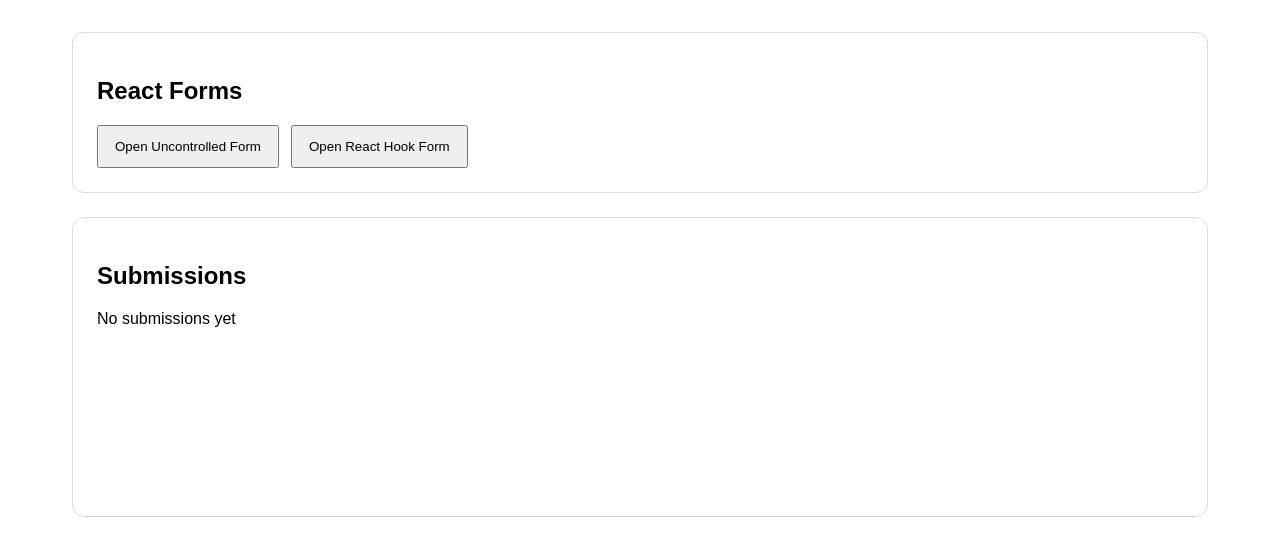
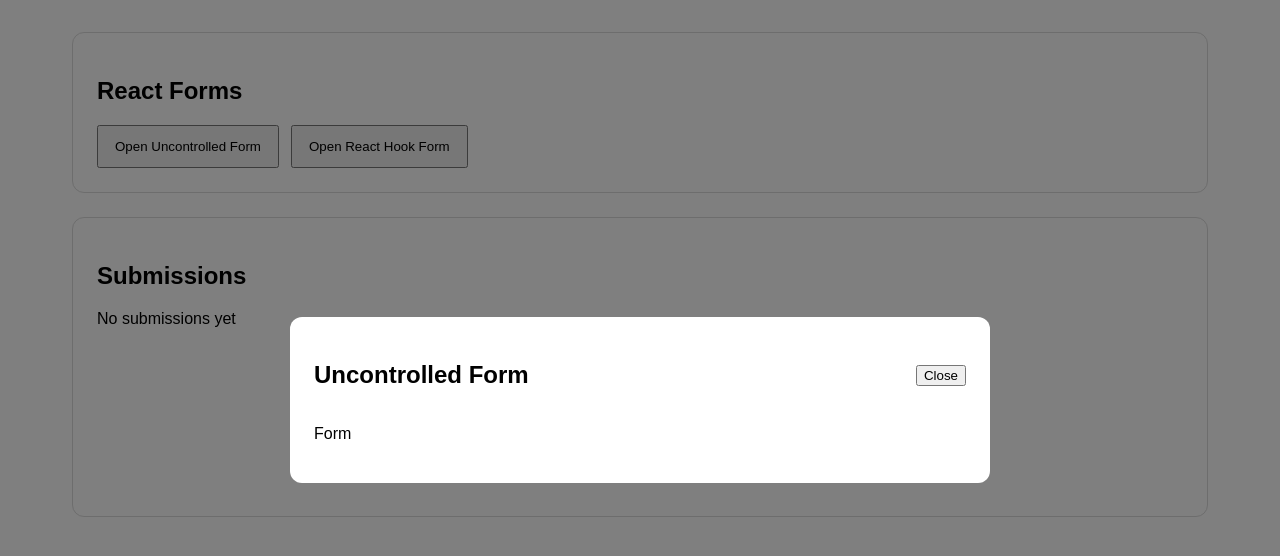
Before and after one commit to artkoro94/rs-react, a React (Vite) app: page / in a window 1280 px wide. Both pictures are taken after a click on the button "Open Uncontrolled Form". Shown: the top 556 px of the page. Built offline with nearby package versions, Linux system fonts and the light colour scheme.

Commit message:
feat: implement reusable modal portal

```diff
--- a/src/App.css
+++ b/src/App.css
@@ -40,3 +40,26 @@ body {
   padding: 24px;
   min-height: 300px;
 }
+
+.modal-overlay {
+  position: fixed;
+  inset: 0;
+  background: rgb(0 0 0 / 50%);
+  display: flex;
+  justify-content: center;
+  align-items: center;
+}
+
+.modal-content {
+  width: 100%;
+  max-width: 700px;
+  background: white;
+  border-radius: 12px;
+  padding: 24px;
+}
+
+.modal-header {
+  display: flex;
+  justify-content: space-between;
+  align-items: center;
+}
--- a/src/App.tsx
+++ b/src/App.tsx
@@ -1,15 +1,33 @@
+import { useState } from 'react';
 import './App.css';
+import { Modal } from './components/modal/modal';
 
 function App() {
+  const [isUncontrolledOpen, setIsUncontrolledOpen] =
+    useState(false);
+
+  const [isHookFormOpen, setIsHookFormOpen] =
+    useState(false);
+
   return (
     <main className="app">
       <section className="controls">
         <h1>React Forms</h1>
 
         <div className="actions">
-          <button type="button">Open Uncontrolled Form</button>
+          <button
+            type="button"
+            onClick={() => setIsUncontrolledOpen(true)}
+          >
+            Open Uncontrolled Form
+          </button>
 
-          <button type="button">Open React Hook Form</button>
+          <button
+            type="button"
+            onClick={() => setIsHookFormOpen(true)}
+          >
+            Open React Hook Form
+          </button>
         </div>
       </section>
 
@@ -18,6 +36,22 @@ function App() {
 
         <p>No submissions yet</p>
       </section>
+
+      <Modal
+        title="Uncontrolled Form"
+        isOpen={isUncontrolledOpen}
+        onClose={() => setIsUncontrolledOpen(false)}
+      >
+        <p>Form</p>
+      </Modal>
+
+      <Modal
+        title="React Hook Form"
+        isOpen={isHookFormOpen}
+        onClose={() => setIsHookFormOpen(false)}
+      >
+        <p>Form</p>
+      </Modal>
     </main>
   );
 }
--- /dev/null
+++ b/src/components/modal/modal.tsx
@@ -0,0 +1,70 @@
+import { useEffect, useRef } from 'react';
+import { createPortal } from 'react-dom';
+
+interface ModalProps {
+  title: string;
+  isOpen: boolean;
+  onClose: () => void;
+  children: React.ReactNode;
+}
+
+export function Modal({
+  title,
+  isOpen,
+  onClose,
+  children,
+}: ModalProps) {
+  const overlayRef = useRef<HTMLDivElement>(null);
+
+  useEffect(() => {
+    if (!isOpen) {
+      return;
+    }
+
+    const handleEscape = (event: KeyboardEvent) => {
+      if (event.key === 'Escape') {
+        onClose();
+      }
+    };
+
+    document.addEventListener('keydown', handleEscape);
+
+    return () => {
+      document.removeEventListener('keydown', handleEscape);
+    };
+  }, [isOpen, onClose]);
+
+  if (!isOpen) {
+    return null;
+  }
+
+  return createPortal(
+    <div
+      ref={overlayRef}
+      className="modal-overlay"
+      onClick={(event) => {
+        if (event.target === overlayRef.current) {
+          onClose();
+        }
+      }}
+    >
+      <div
+        className="modal-content"
+        role="dialog"
+        aria-modal="true"
+        aria-label={title}
+      >
+        <div className="modal-header">
+          <h2>{title}</h2>
+
+          <button type="button" onClick={onClose}>
+            Close
+          </button>
+        </div>
+
+        {children}
+      </div>
+    </div>,
+    document.body
+  );
+}
```
